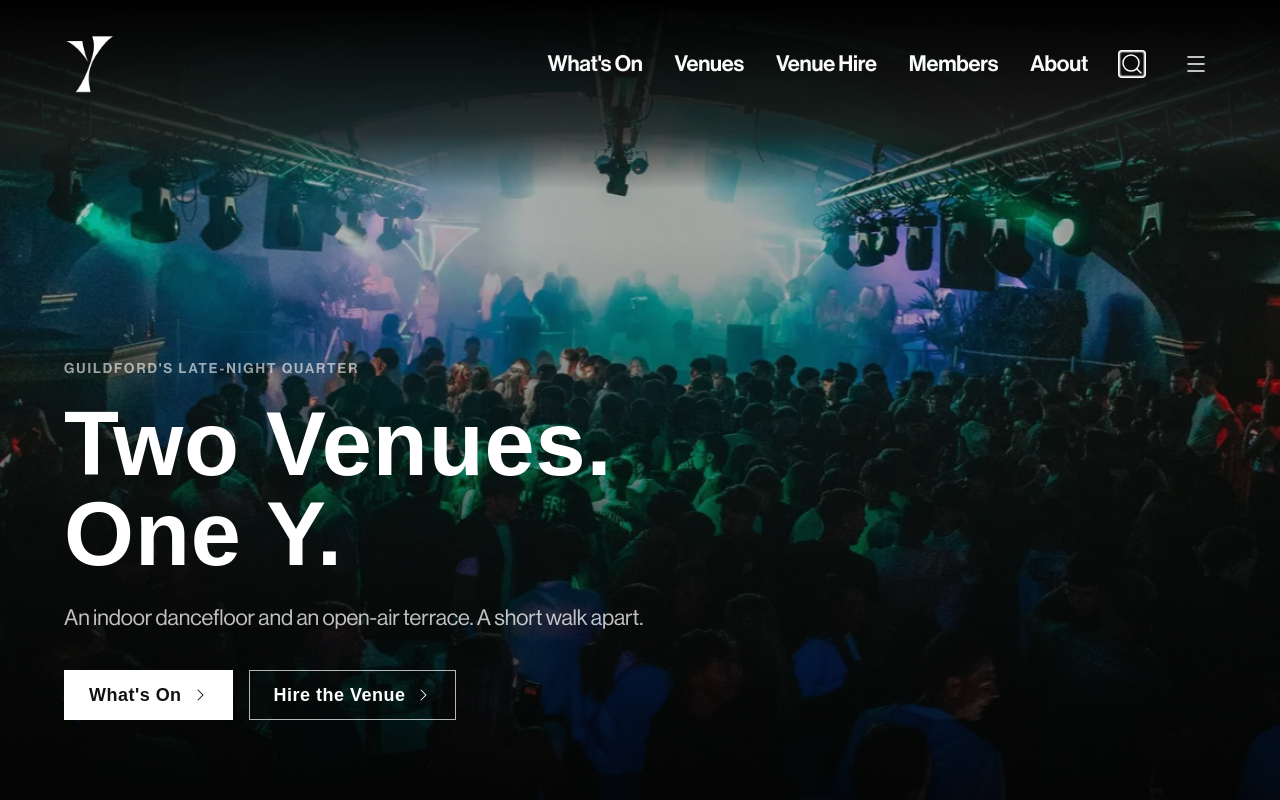
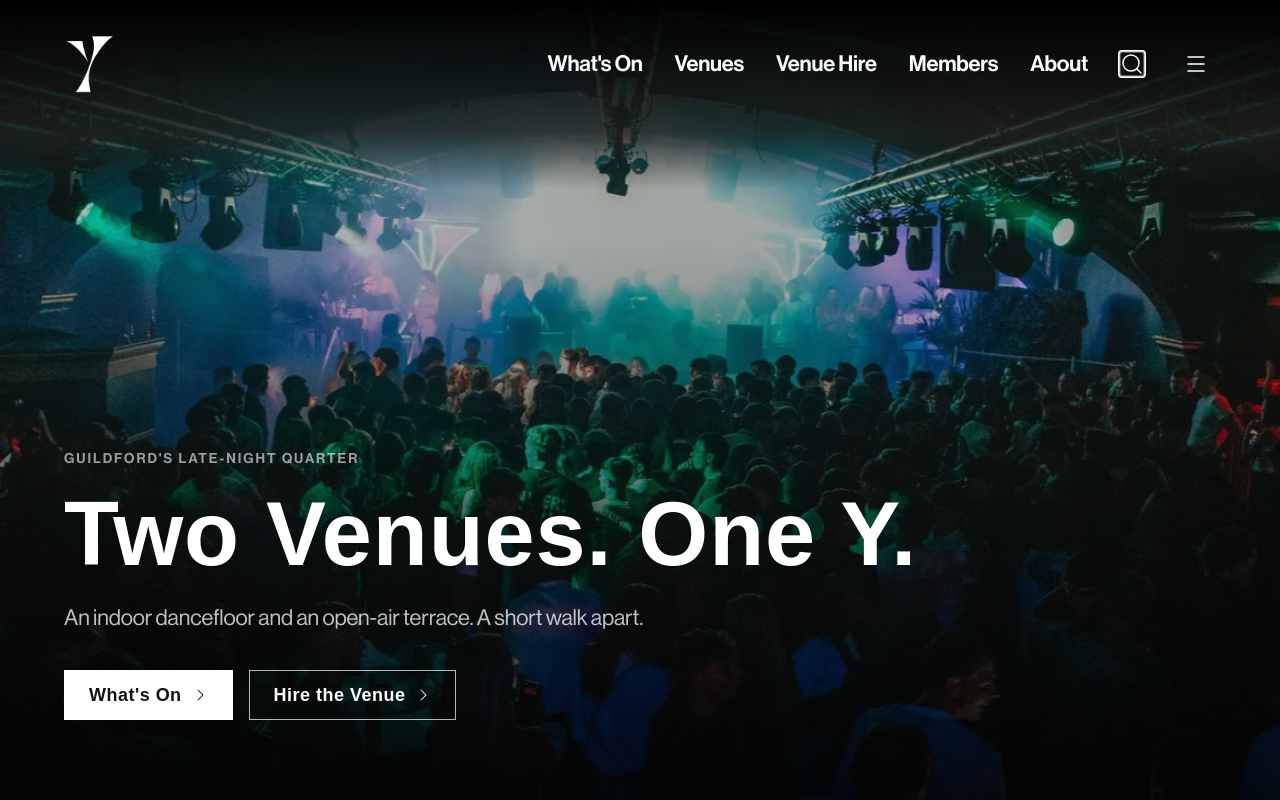
Before and after one commit to finlaycarver/y-club-website, a Next.js app: page / in a window 1280 px wide. Shown: the top 800 px of the page. Built offline with nearby package versions, Linux system fonts and the light colour scheme; a web font is replaced by a local one.

Commit message:
fix: hero heading one line desktop, two lines mobile

```diff
--- a/src/components/HeroSection.tsx
+++ b/src/components/HeroSection.tsx
@@ -50,10 +50,10 @@ export function HeroSection() {
         </p>
 
         <h1
-          className="text-[46px] md:text-[90px]"
+          className="text-[46px] md:text-[90px] md:whitespace-nowrap"
           style={{ fontWeight: 700, lineHeight: 1, letterSpacing: "0.9px", margin: "0 0 24px", color: "white" }}
         >
-          Two Venues.<br /><span className="whitespace-nowrap">One Y.</span>
+          Two Venues.<br className="md:hidden" /><span className="whitespace-nowrap"> One Y.</span>
         </h1>
 
         <p
```
